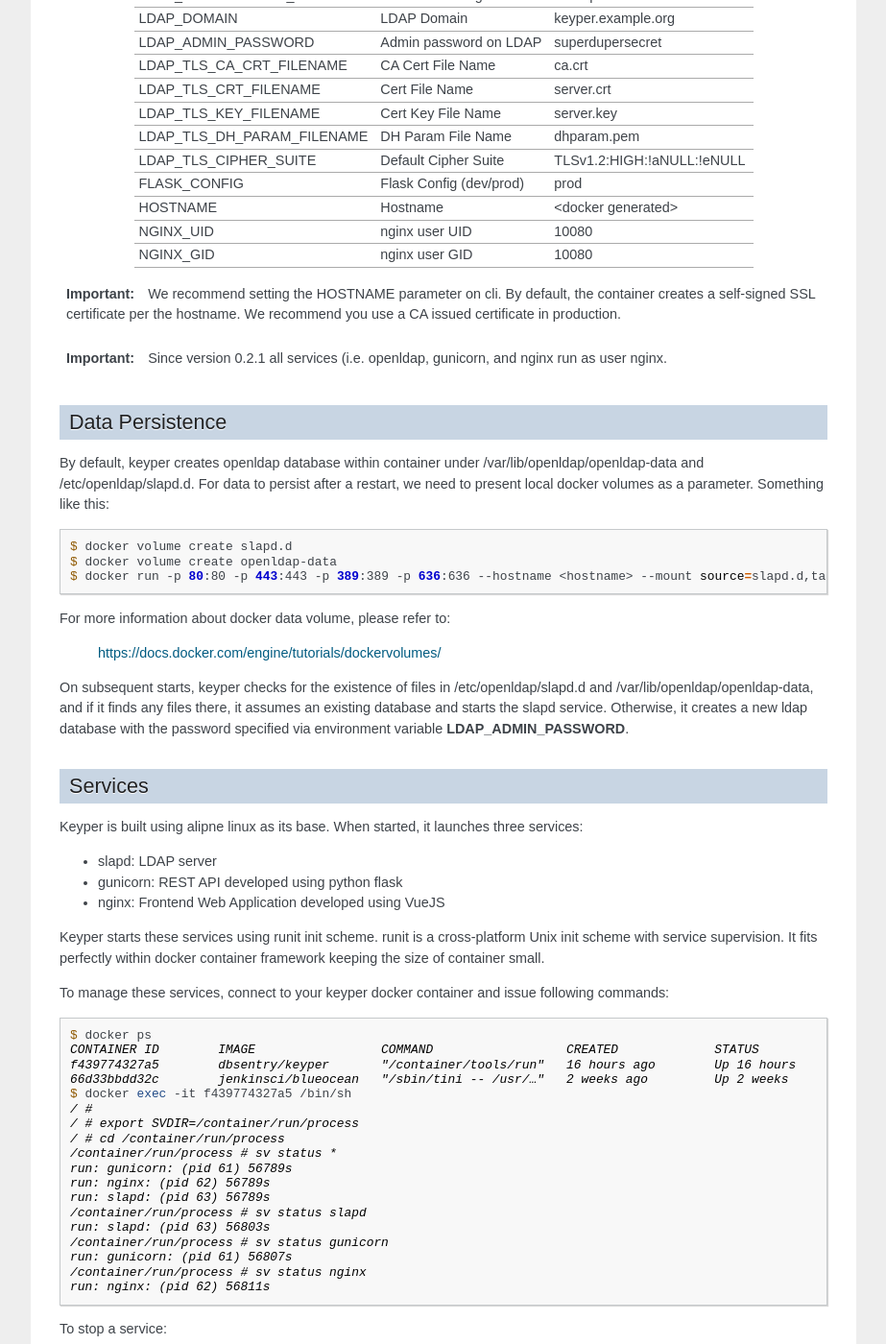
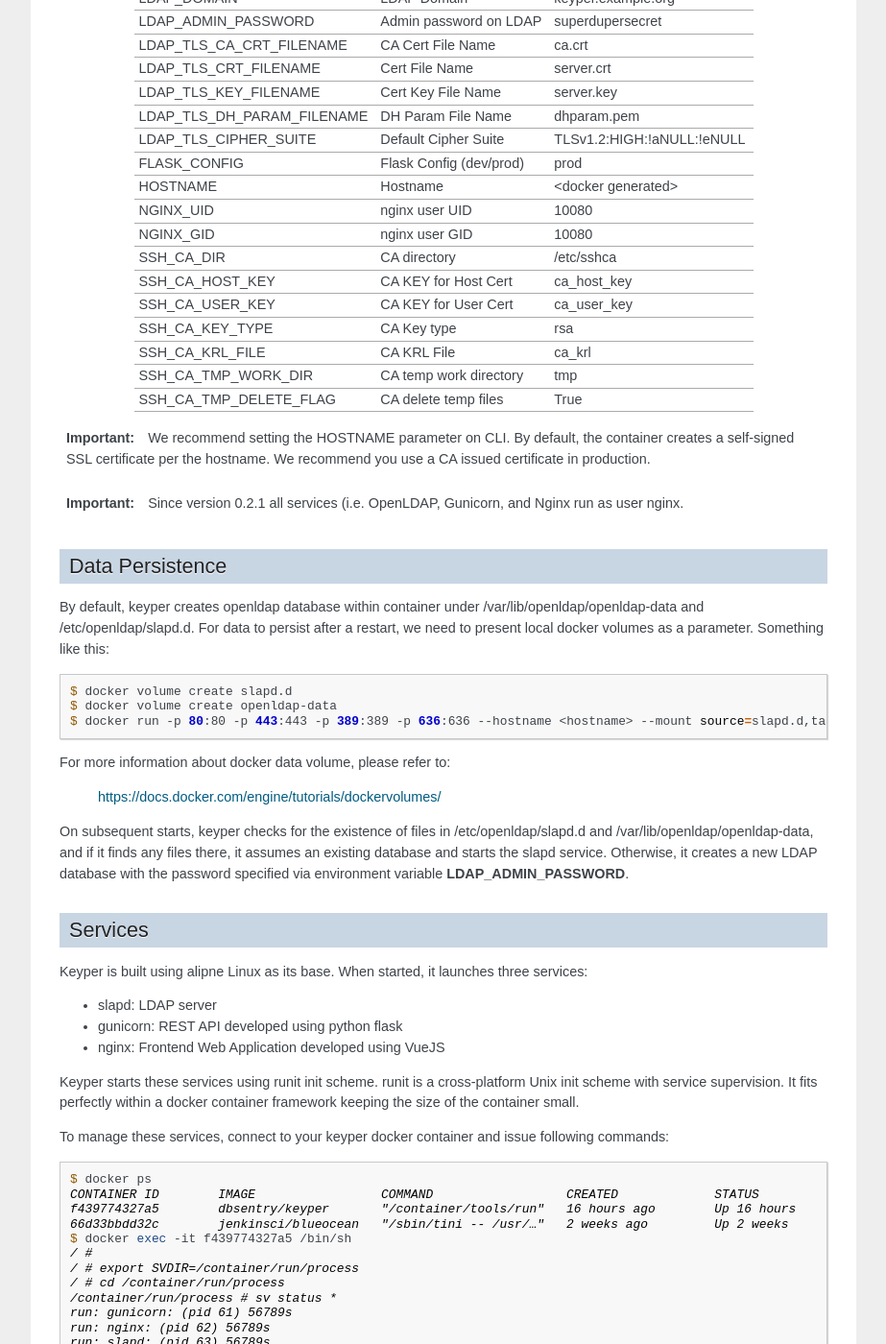
Before and after one commit to mlgupta/keyper-docs, a Sphinx documentation site: the page built from source/Installation.md, in a window 1280 px wide and 1400 px high, scrolled down 1157 px. Shown: the whole window at 96% size, without its empty margins (198-1121 px from the left). Built offline with Sphinx 7.4.7, drawn with Linux system fonts in a browser that asks for light colours; some of the changed text lies outside the part shown.

Commit message:
Fixed spelling mistakes

````diff
--- a/source/Installation.md
+++ b/source/Installation.md
@@ -13,12 +13,12 @@
 $ podman run  -p 8080:80 -p 8443:443 -p 2389:389 -p 2636:636 --hostname <hostname> --env FLASK_CONFIG=prod -it docker.io/dbsentry/keyper
 ```
 
-Either command starts a new container with keyper processes (openldap, gunicorn, nginx).
+Either command starts a new container with keyper processes (OpenLDAP, Gunicorn, Nginx).
 
 ```important:: The above commands are for demo only and start a new container with LDAP server storing data within the container. That means on re-start, data would not persist. If you want data to persist, start the container with appropriate command line parameters. Refer to the documentation.
 ```
 
-```important:: By default, this image creates an LDAP server for the company **Example Inc** and the domain **keyper.example.org**. By default, all passwords are set to *superdupersecret*. All the default settings can be changed by passing parameters to docker/podman command line or using a parameter config file.
+```important:: By default, this image creates an LDAP server for the company **Example Inc** and the domain **keyper.example.org**. By default, all passwords are set to *superdupersecret*. All the default settings can be changed by passing parameters to the docker/podman command line or using a parameter config file.
 ```
 ## Ports
 Keyper starts services on the following ports:
@@ -69,12 +69,26 @@
 +----------------------------+--------------------------+----------------------------+
 | NGINX_GID                  | nginx user GID           | 10080                      |
 +----------------------------+--------------------------+----------------------------+
+| SSH_CA_DIR                 | CA directory             | /etc/sshca                 |
++----------------------------+--------------------------+----------------------------+
+| SSH_CA_HOST_KEY            | CA KEY for Host Cert     | ca_host_key                |
++----------------------------+--------------------------+----------------------------+
+| SSH_CA_USER_KEY            | CA KEY for User Cert     | ca_user_key                |
++----------------------------+--------------------------+----------------------------+
+| SSH_CA_KEY_TYPE            | CA Key type              | rsa                        |
++----------------------------+--------------------------+----------------------------+
+| SSH_CA_KRL_FILE            | CA KRL File              | ca_krl                     |
++----------------------------+--------------------------+----------------------------+
+| SSH_CA_TMP_WORK_DIR        | CA temp work directory   | tmp                        |
++----------------------------+--------------------------+----------------------------+
+| SSH_CA_TMP_DELETE_FLAG     | CA delete temp files     | True                       |
++----------------------------+--------------------------+----------------------------+
 ```
 
-```important:: We recommend setting the HOSTNAME parameter on cli. By default, the container creates a self-signed SSL certificate per the hostname. We recommend you use a CA issued certificate in production.
+```important:: We recommend setting the HOSTNAME parameter on CLI. By default, the container creates a self-signed SSL certificate per the hostname. We recommend you use a CA issued certificate in production.
 ```
 
-```important:: Since version 0.2.1 all services (i.e. openldap, gunicorn, and nginx run as user nginx.
+```important:: Since version 0.2.1 all services (i.e. OpenLDAP, Gunicorn, and Nginx run as user nginx.
 ```
 
 ## Data Persistence
@@ -87,15 +101,15 @@
 For more information about docker data volume, please refer to:
 > [https://docs.docker.com/engine/tutorials/dockervolumes/](https://docs.docker.com/engine/tutorials/dockervolumes/)
 
-On subsequent starts, keyper checks for the existence of files in /etc/openldap/slapd.d and /var/lib/openldap/openldap-data, and if it finds any files there, it assumes an existing database and starts the slapd service. Otherwise, it creates a new ldap database with the password specified via environment variable **LDAP_ADMIN_PASSWORD**.
+On subsequent starts, keyper checks for the existence of files in /etc/openldap/slapd.d and /var/lib/openldap/openldap-data, and if it finds any files there, it assumes an existing database and starts the slapd service. Otherwise, it creates a new LDAP database with the password specified via environment variable **LDAP_ADMIN_PASSWORD**.
 
 ## Services
-Keyper is built using alipne linux as its base. When started, it launches three services:
+Keyper is built using alipne Linux as its base. When started, it launches three services:
 * slapd: LDAP server
 * gunicorn: REST API developed using python flask
 * nginx: Frontend Web Application developed using VueJS
 
-Keyper starts these services using runit init scheme. runit is a cross-platform Unix init scheme with service supervision. It fits perfectly within docker container framework keeping the size of container small.
+Keyper starts these services using runit init scheme. runit is a cross-platform Unix init scheme with service supervision. It fits perfectly within a docker container framework keeping the size of the container small.
 
 To manage these services, connect to your keyper docker container and issue following commands:
 
@@ -179,11 +193,11 @@
 /container/run/process #
 ```
 
-```important:: Since version 0.2.1 all services (i.e. openldap, gunicorn, and nginx run as user nginx.
+```important:: Since version 0.2.1 all services (i.e. OpenLDAP, Gunicorn, and Nginx run as user nginx.
 ```
 
 ## Logs
-Keeping in line with the [12-factor](https://12factor.net/) app methodology for the container, all the service logs are sent to the stdout of the running container. In addition, audit log for openldap is stored under /var/log/openldap/auditlog.ldif
+Keeping in line with the [12-factor](https://12factor.net/) app methodology for the container, all the service logs are sent to the stdout of the running container. In addition, audit log for OpenLDAP is stored under /var/log/openldap/auditlog.ldif
 
 ## SSL Certificate
 By default, keyper generates a self-signed certificate for the HOSTNAME specified during startup. This certificate is used by slapd (ldaps) and nginx (https). All the files are located under /container/service/nginx/assets/certs. For production use, we recommend using CA issued certificate. You can set your CA issued certificate during run time, by mounting a directory containing those files to /container/service/nginx/assets/certs and adjust their name with the following environment variables:
@@ -197,13 +211,13 @@
 ```
 
 ## SSH Certificate Authority (CA)
-By default, SSH CA gets created under ```/etc/sshca``` on the running container. Keyper creates two separate sigining keys:
-* ```ca_user_key``` is used to sign users certificates.
-* ```ca_host_kety``` is used to sign hosts certificates.
+By default, SSH CA gets created under ```/etc/sshca``` on the running container. Keyper creates two separate signing keys:
+* ```ca_user_key``` is used to sign users' certificates.
+* ```ca_host_kety``` is used to sign host certificates.
 
-In addition keyper also creates a Key Revocation List (KRL) file in OpenSSH format (```ca_krl```).
+Keyper also creates a Key Revocation List (KRL) file in OpenSSH format (```ca_krl```).
 
-In order for content under ```/etc/sshca``` to persist you should present a local docker volume.
+For content under ```/etc/sshca``` to persist you should present a local docker volume.
 
 ```console
 /etc/sshca # ls -la
````
Also changed, not shown: other parts of source/Installation.md (+5 -5 lines), source/CLI.md (+9 -9 lines), source/Web Console.md (+33 -33 lines).
